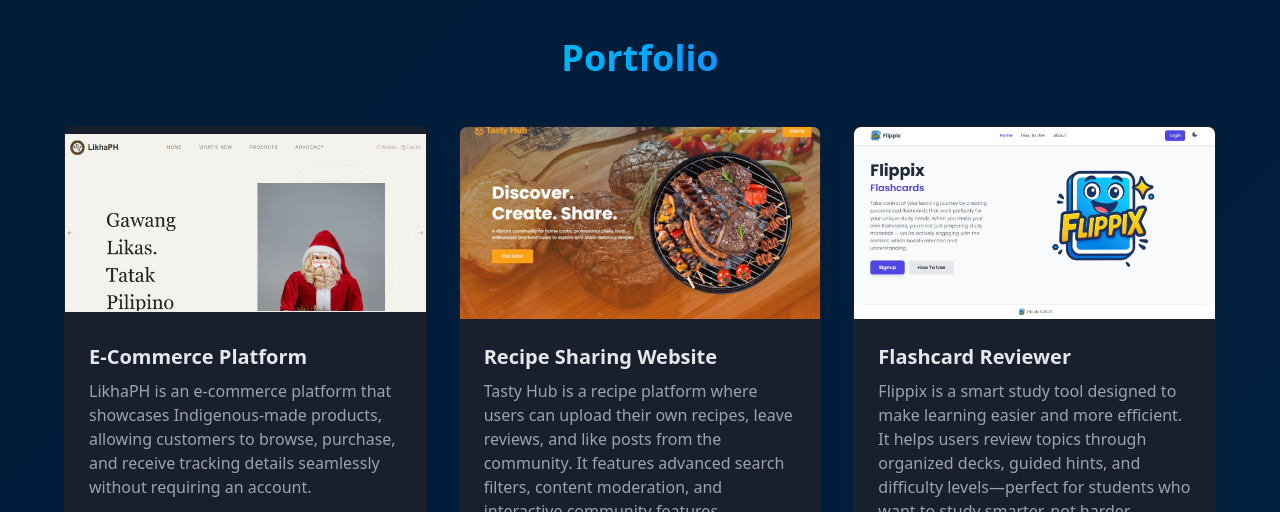
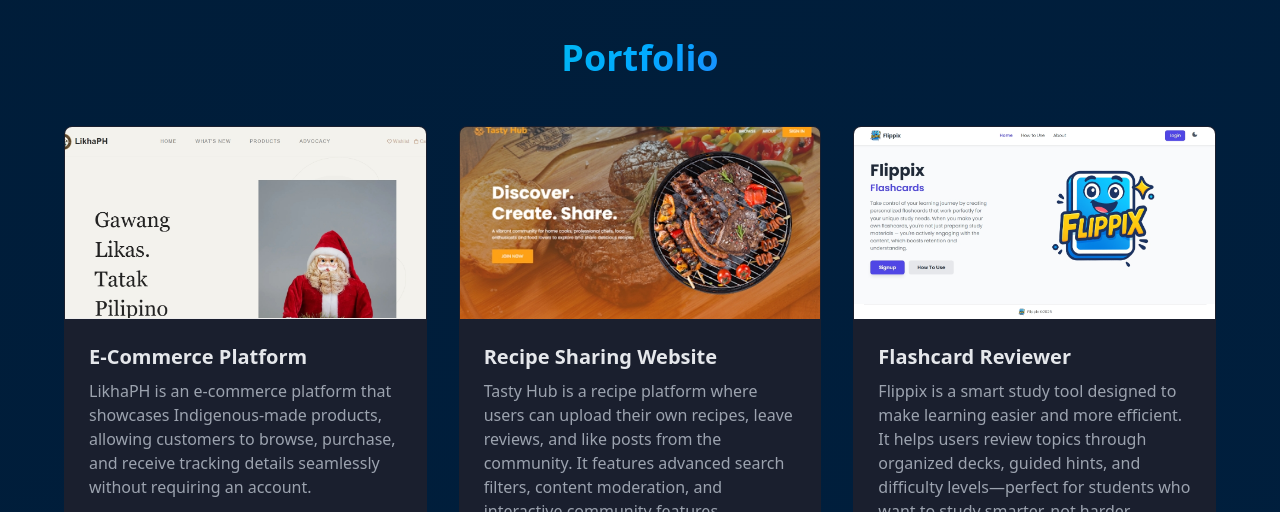
Before and after one commit to theabenedictos28/portfolio, a plain HTML site: page index.html in a window 1280 px wide. Shown: the part 3820-4332 px from the top of the page. Drawn offline with nearby package versions, Linux system fonts and the light colour scheme.

Commit message:
Update index.html

```diff
--- a/index.html
+++ b/index.html
@@ -472,7 +472,7 @@
             <div class="max-w-6xl mx-auto grid md:grid-cols-3 gap-8">
                 <div class="bg-dark-card rounded-lg overflow-hidden card-hover group">
    <div class="h-48 flex items-center justify-center overflow-hidden">
-    <img src="img/likha.png" alt="LikhaPH Screenshot" class="w-full h-full object-contain">
+    <img src="img/likha.png" alt="LikhaPH Screenshot" class="w-full h-full object-cover object-center">
 </div>
 
     <div class="p-6">
```
